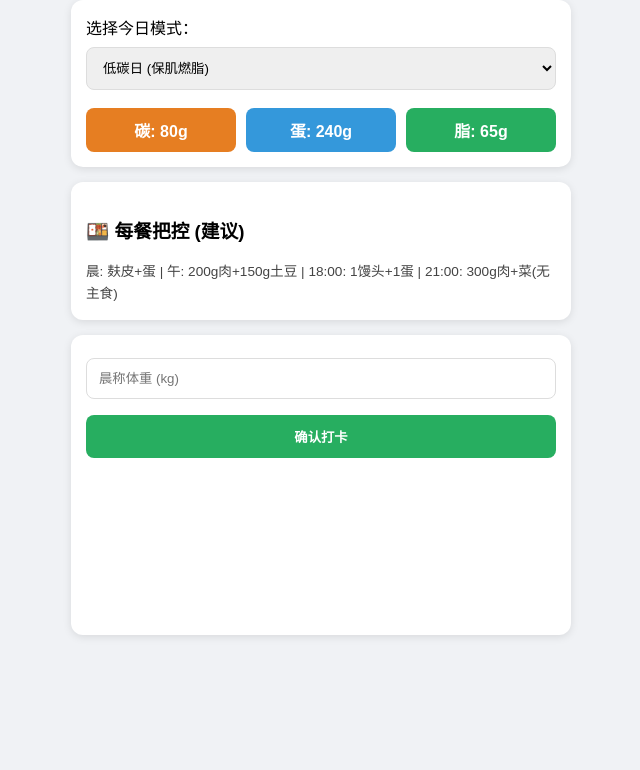
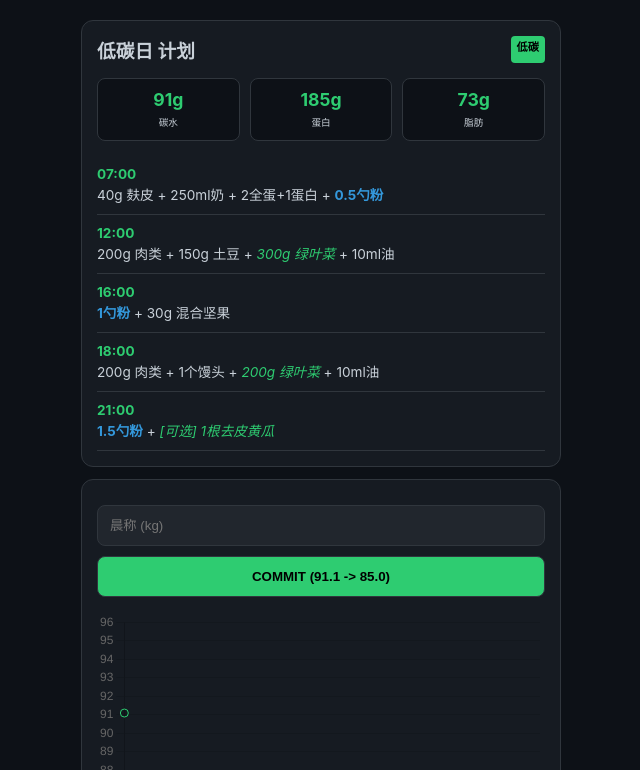
Before and after one commit to yibinpro/FitChecker, a plain HTML site: page index.html in a window 1280 px wide. Shown: the part 90-860 px from the top of the page, without its empty margins (319-959 px from the left). Before the commit the page ends 800 px from the top, so only its background shows below. Drawn offline with nearby package versions, Linux system fonts and the light colour scheme.

Commit message:
Update v12: 85kg冲刺矩阵

```diff
--- a/index.html
+++ b/index.html
@@ -3,79 +3,106 @@
 <head>
     <meta charset="UTF-8">
     <meta name="viewport" content="width=device-width, initial-scale=1.0">
-    <title>YEST1N 战记 | 目标80kg</title>
+    <title>YEST1N 85kg 冲刺矩阵 v12.0</title>
     <script src="https://cdn.jsdelivr.net/npm/chart.js"></script>
     <style>
-        :root { --low: #e67e22; --mid: #3498db; --high: #9b59b6; --green: #27ae60; }
-        body { font-family: sans-serif; background: #f0f2f5; margin: 0; padding: 15px; }
-        .card { background: white; border-radius: 12px; padding: 15px; margin-bottom: 15px; box-shadow: 0 2px 8px rgba(0,0,0,0.1); }
-        .target-box { display: grid; grid-template-columns: repeat(3, 1fr); gap: 10px; margin-top: 10px; }
-        .target-item { text-align: center; padding: 10px; border-radius: 8px; color: white; font-weight: bold; }
-        .meal-guide { font-size: 0.85rem; line-height: 1.6; color: #444; }
-        input, select, button { width: 100%; padding: 12px; margin: 8px 0; border: 1px solid #ddd; border-radius: 8px; box-sizing: border-box; }
-        button { background: var(--green); color: white; font-weight: bold; border: none; }
+        :root { --green: #2ecc71; --blue: #3498db; --purple: #9b59b6; --bg: #0d1117; --card: #161b22; --text: #c9d1d9; }
+        body { font-family: -apple-system, sans-serif; background: var(--bg); color: var(--text); margin: 0; padding: 10px; }
+        .container { max-width: 480px; margin: auto; }
+        .card { background: var(--card); border-radius: 12px; padding: 15px; margin-bottom: 12px; border: 1px solid #30363d; }
+        .m-grid { display: grid; grid-template-columns: repeat(3, 1fr); gap: 10px; margin: 15px 0; }
+        .m-item { background: #0d1117; padding: 10px; border-radius: 8px; text-align: center; border: 1px solid #30363d; }
+        .m-val { display: block; font-size: 1.1rem; font-weight: bold; color: var(--green); }
+        .meal { border-bottom: 1px solid #30363d; padding: 10px 0; font-size: 0.85rem; }
+        .time { color: var(--green); font-weight: bold; margin-bottom: 2px; }
+        .veg { color: #2ecc71; font-style: italic; }
+        .shake { color: var(--blue); font-weight: bold; }
+        input, button { width: 100%; padding: 12px; margin-top: 10px; border-radius: 8px; border: 1px solid #30363d; box-sizing: border-box; background: #21262d; color: white; }
+        button { background: var(--green); color: black; font-weight: bold; cursor: pointer; }
     </style>
 </head>
 <body>
-
-<div style="max-width: 500px; margin: auto;">
-    <h2 style="text-align: center;">🚀 YEST1N 60天变身计划</h2>
+<div class="container">
+    <header style="text-align:center; padding: 10px 0;">
+        <h2 style="margin:0; color:white;">🚀 目标: 85.0kg</h2>
+        <p style="color:#8b949e; font-size:0.8rem;">Current: <span id="curW">91.1</span>kg | <span style="color:#e74c3c;">23:30 熄火</span></p>
+    </header>
 
     <div class="card">
-        <label>选择今日模式：</label>
-        <select id="mode" onchange="updateTargets()">
-            <option value="low">低碳日 (保肌燃脂)</option>
-            <option value="mid">中碳日 (力量维持)</option>
-            <option value="high">高碳日 (重腿充糖)</option>
-        </select>
-        <div class="target-box">
-            <div id="tc" class="target-item" style="background:var(--low)">碳: 80g</div>
-            <div id="tp" class="target-item" style="background:var(--mid)">蛋: 240g</div>
-            <div id="tf" class="target-item" style="background:var(--green)">脂: 65g</div>
+        <div style="display:flex; justify-content:space-between;">
+            <h3 id="dayTitle" style="margin:0;">载入中...</h3>
+            <span id="dayType" style="font-size:0.7rem; padding:2px 6px; border-radius:4px; color:black; font-weight:bold;">MODE</span>
         </div>
+        <div class="m-grid">
+            <div class="m-item"><span class="m-val" id="cC">-</span><span style="font-size:0.6rem;">碳水</span></div>
+            <div class="m-item"><span class="m-val" id="cP">-</span><span style="font-size:0.6rem;">蛋白</span></div>
+            <div class="m-item"><span class="m-val" id="cF">-</span><span style="font-size:0.6rem;">脂肪</span></div>
+        </div>
+        <div id="meals"></div>
     </div>
 
     <div class="card">
-        <h3>🍱 每餐把控 (建议)</h3>
-        <div id="mealDetail" class="meal-guide">
-            </div>
-    </div>
-
-    <div class="card">
-        <input type="number" id="weight" step="0.1" placeholder="晨称体重 (kg)">
-        <button onclick="save()">确认打卡</button>
-        <canvas id="chart"></canvas>
+        <input type="number" id="wIn" step="0.1" placeholder="晨称 (kg)">
+        <button onclick="saveW()">COMMIT (91.1 -> 85.0)</button>
+        <canvas id="chart" style="margin-top:15px;"></canvas>
     </div>
 </div>
 
 <script>
-    const configs = {
-        low: { c:80, p:240, f:65, meal: "晨: 麸皮+蛋 | 午: 200g肉+150g土豆 | 18:00: 1馒头+1蛋 | 21:00: 300g肉+菜(无主食)" },
-        mid: { c:180, p:220, f:55, meal: "晨: 麸皮+蛋 | 午: 200g肉+200g土豆 | 18:00: 2馒头+2蛋 | 21:00: 200g肉+150g土豆" },
-        high: { c:280, p:200, f:50, meal: "晨: 燕麦+2馒头 | 午: 200g牛+300g土豆 | 18:00: 3馒头+蛋白粉 | 21:00: 200g肉+250g土豆" }
-    };
+    const plans = [
+        { name: "周日", type: "高碳", c: 280, p: 150, f: 40, meals: [
+            ["07:00", "80g 麸皮 + 奶 + <span class='shake'>1勺粉</span> + 1馒头"],
+            ["12:00", "200g 牛肉 + 450g 土豆 + <span class='veg'>300g 绿叶菜</span>"],
+            ["18:00", "150g 鸡胸 + 3个馒头 + <span class='veg'>200g 绿叶菜</span>"],
+            ["21:00", "<span class='shake'>1勺粉</span> + 200g 土豆"]
+        ]},
+        { name: "周一/二/三/五/六", type: "低碳", c: 91, p: 185, f: 73, meals: [
+            ["07:00", "40g 麸皮 + 250ml奶 + 2全蛋+1蛋白 + <span class='shake'>0.5勺粉</span>"],
+            ["12:00", "200g 肉类 + 150g 土豆 + <span class='veg'>300g 绿叶菜</span> + 10ml油"],
+            ["16:00", "<span class='shake'>1勺粉</span> + 30g 混合坚果"],
+            ["18:00", "200g 肉类 + 1个馒头 + <span class='veg'>200g 绿叶菜</span> + 10ml油"],
+            ["21:00", "<span class='shake'>1.5勺粉</span> + <span class='veg'>[可选] 1根去皮黄瓜</span>"]
+        ]},
+        { name: "周四", type: "中碳", c: 180, p: 185, f: 55, meals: [
+            ["07:00", "60g 麸皮 + 250ml奶 + 2全蛋 + <span class='shake'>1勺粉</span>"],
+            ["12:00", "200g 瘦牛肉 + 300g 土豆 + <span class='veg'>300g 绿叶菜</span>"],
+            ["16:00", "1个苹果 + <span class='shake'>1勺粉</span>"],
+            ["18:00", "200g 鸡胸 + 2个馒头 + <span class='veg'>200g 绿叶菜</span>"],
+            ["21:00", "<span class='shake'>1.5勺粉</span> + 100g 土豆"]
+        ]}
+    ];
 
-    function updateTargets() {
-        const m = document.getElementById('mode').value;
-        document.getElementById('tc').innerText = `碳: ${configs[m].c}g`;
-        document.getElementById('tp').innerText = `蛋: ${configs[m].p}g`;
-        document.getElementById('tf').innerText = `脂: ${configs[m].f}g`;
-        document.getElementById('mealDetail').innerText = configs[m].meal;
-    }
-
-    function save() {
-        const w = document.getElementById('weight').value;
+    function saveW() {
+        const w = document.getElementById('wIn').value;
         if(!w) return;
-        const log = { date: new Date().toLocaleDateString(), weight: w, mode: document.getElementById('mode').value };
-        let history = JSON.parse(localStorage.getItem('fit_yest')) || [];
-        history.push(log);
-        localStorage.setItem('fit_yest', JSON.stringify(history));
-        alert('打卡成功，继续加油！');
+        let h = JSON.parse(localStorage.getItem('yFit_v12')) || [];
+        h.push({ d: new Date().toLocaleDateString('zh-CN',{month:'short',day:'numeric'}), w: parseFloat(w) });
+        localStorage.setItem('yFit_v12', JSON.stringify(h));
         location.reload();
     }
 
-    // 初始化
-    updateTargets();
+    function init() {
+        const today = new Date().getDay();
+        let p = (today === 0) ? plans[0] : (today === 4 ? plans[2] : plans[1]);
+        const colors = { "低碳": "#2ecc71", "中碳": "#3498db", "高碳": "#9b59b6" };
+
+        document.getElementById('dayTitle').innerText = (today===0?"周日":today===4?"周四":"低碳日") + " 计划";
+        document.getElementById('dayType').innerText = p.type;
+        document.getElementById('dayType').style.backgroundColor = colors[p.type];
+        document.getElementById('cC').innerText = p.c + 'g';
+        document.getElementById('cP').innerText = p.p + 'g';
+        document.getElementById('cF').innerText = p.f + 'g';
+        document.getElementById('meals').innerHTML = p.meals.map(m => `<div class="meal"><div class="time">${m[0]}</div><div>${m[1]}</div></div>`).join('');
+
+        const h = JSON.parse(localStorage.getItem('yFit_v12')) || [{d:'START', w:91.1}];
+        document.getElementById('curW').innerText = h[h.length-1].w;
+        new Chart(document.getElementById('chart'), {
+            type: 'line',
+            data: { labels: h.map(i => i.d), datasets: [{ label: 'kg', data: h.map(i => i.w), borderColor: '#2ecc71', tension: 0.3, pointRadius: 4 }] },
+            options: { plugins: { legend: { display: false } } }
+        });
+    }
+    init();
 </script>
 </body>
 </html>
```
